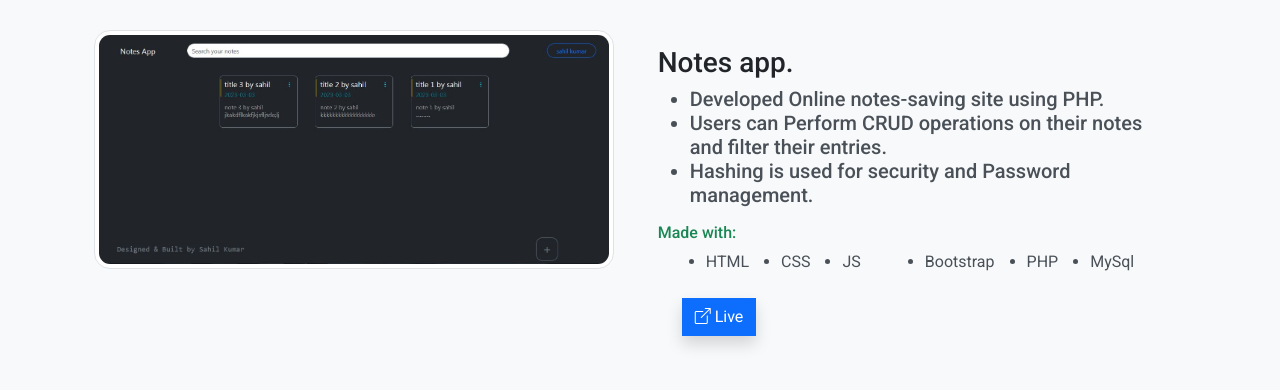
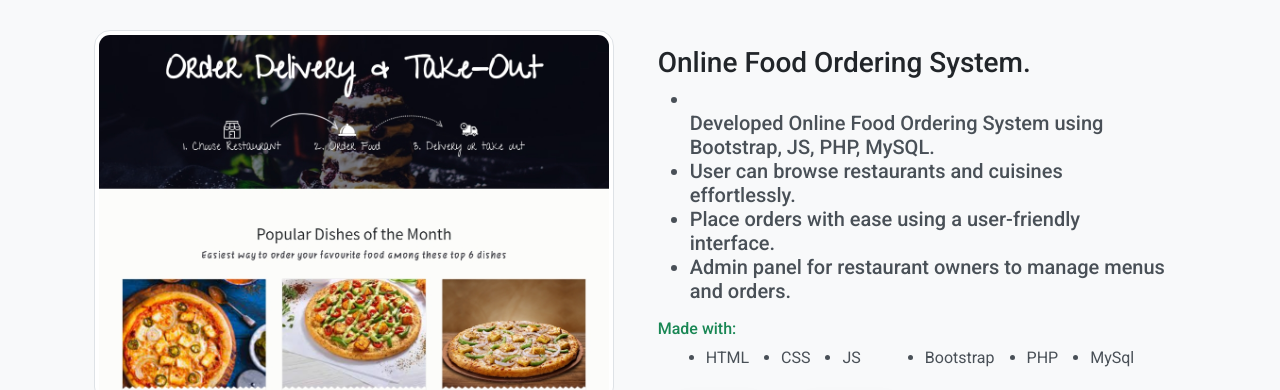
Before and after one commit to Sahilk3/Portfolio, a plain HTML site: page index.html in a window 1280 px wide. Shown: the part 757-1147 px from the top of the page. Drawn offline with nearby package versions, Linux system fonts and the light colour scheme.

Commit message:
Adding food ordering system project

```diff
--- a/index.html
+++ b/index.html
@@ -97,6 +97,39 @@
       <!-- my projects -->
       <section id="projects" class="container-fluid bg-light py-5">
         <h2 class="htext text-center mb-5" data-aos="fade-up" data-aos-duration="1500">My <span class="htext text-primary">Projects</span></h2>
+
+        <!-- Online food ordering system -->
+        <div class="container d-lg-flex flex-row my-5">
+          <div class="container" data-aos="fade-right" data-aos-duration="1500">
+            <img src="img\foodorderingsystem.JPG" class="img-thumbnail img-fluid rounded-4" alt="food-ordering-system">
+          </div>
+          <div class="container py-2 px-4 m-2">
+            <h3  data-aos="fade-left" data-aos-duration="1500">Online Food Ordering System.</h3>
+            <h5 class="text-dark-emphasis"  data-aos="fade-left" data-aos-duration="1700">
+              <ul>
+                <li></li>Developed Online Food Ordering System using Bootstrap, JS, PHP, MySQL.</li>
+                <li>User can browse restaurants and cuisines effortlessly.</li>
+                <li>Place orders with ease using a user-friendly interface.</li>
+                <li>Admin panel for restaurant owners to manage menus and orders.</li>
+              </ul>
+            </h5>
+            <h6 class="text-success"  data-aos="fade-left" data-aos-duration="1900">Made with:</h6>
+            <div class="d-flex text-dark-emphasis"  data-aos="fade-left" data-aos-duration="2100">
+              <ul class="d-md-flex flex-row">
+                <li class="mx-3">HTML</li>
+                <li class="mx-3">CSS</li>
+                <li class="mx-3">JS</li>
+              </ul>
+              <ul class="d-md-flex flex-row">
+                <li class="mx-3">Bootstrap</li>
+                <li class="mx-3">PHP</li>
+                <li class="mx-3">MySql</li>
+              </ul>
+            </div>
+            <button type="button" class="btn btn-primary btn rounded-0 shadow mx-4 mt-2" onClick="location.href='http://food-os.000webhostapp.com/'" data-aos="fade-left" data-aos-duration="2300"><i class="bi bi-box-arrow-up-right"></i> Live</button>
+            <button type="button" class="btn btn-outline-primary btn rounded-0 shadow mx-4 mt-2" onClick="location.href='https://github.com/Sahilk3/Online-Food-Ordering-System'" data-aos="fade-left" data-aos-duration="2300"><i class="bi bi-github"></i> Code</button>
+          </div>
+        </div>
 
         <!-- Notes_app -->
         <div class="container d-lg-flex flex-row my-5">
```
